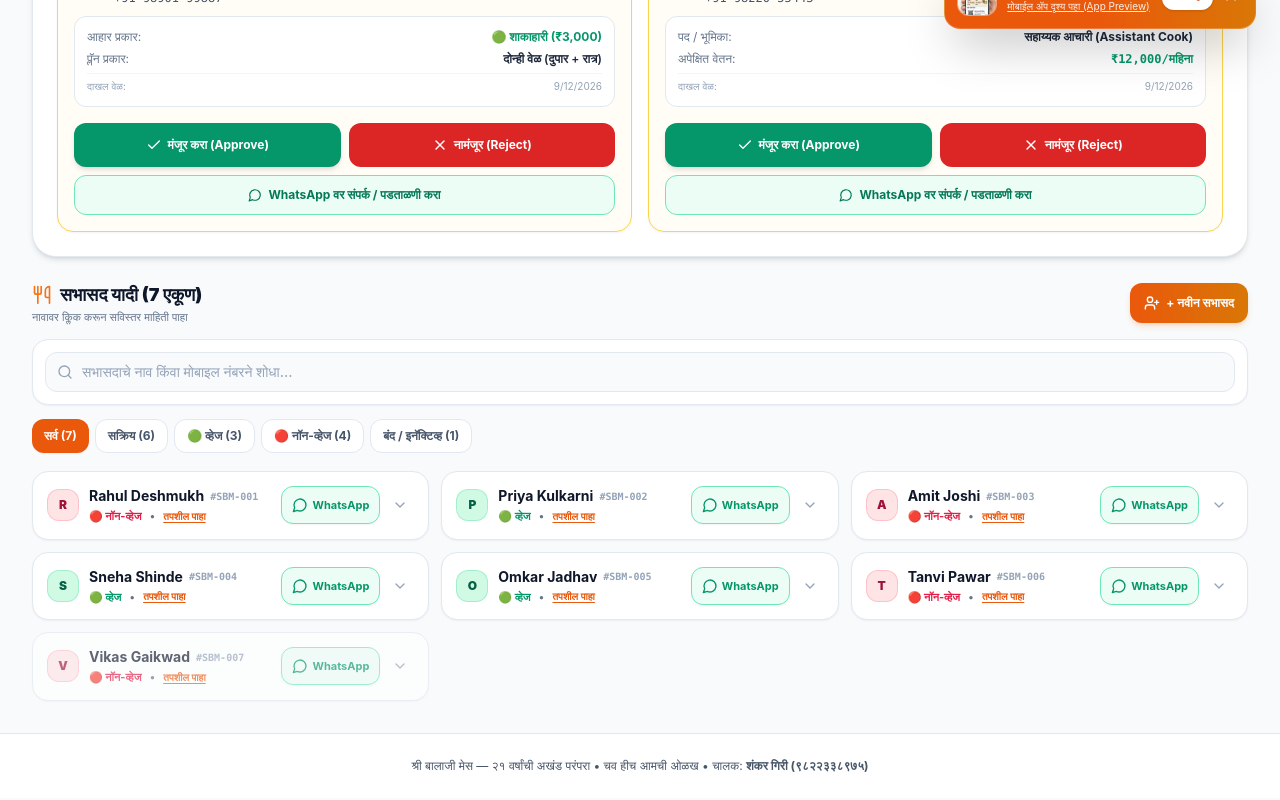
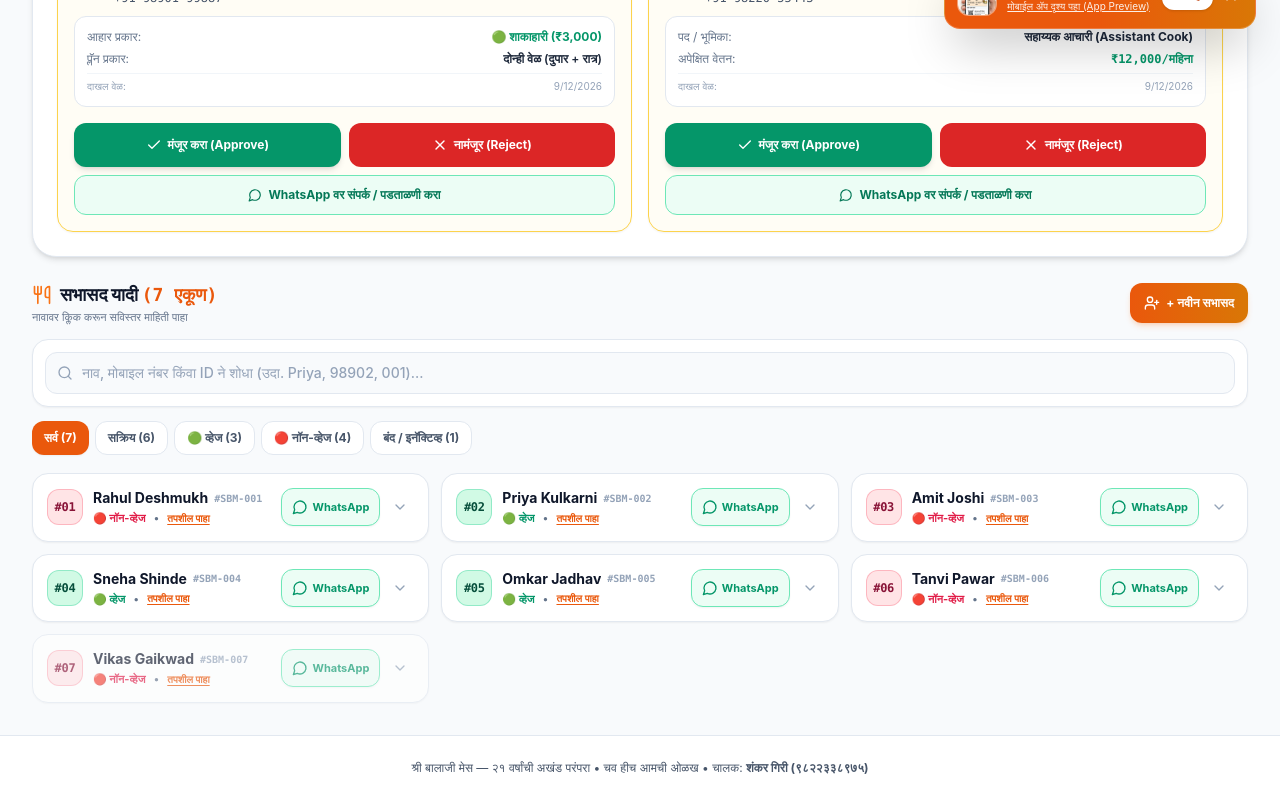
Before and after one commit to Harsh202005/messmitra, a Next.js app in the folder apps/web/: page / in a window 1280 px wide. Shown: the part 755-1555 px from the top of the page. Built offline with nearby package versions, Linux system fonts and the light colour scheme; no server answers; the database is empty.

Commit message:
feat: replace single-letter member avatars with numerical sequence ID badges (#01, #02, etc.)

```diff
--- a/apps/web/src/components/MemberDirectory.tsx
+++ b/apps/web/src/components/MemberDirectory.tsx
@@ -1,6 +1,6 @@
 'use client';
 
-import React, { useState } from 'react';
+import React, { useState, useMemo } from 'react';
 import { useI18n } from '../lib/i18n';
 import { Member, PlanType } from '@messmitra/types';
 import {
@@ -18,11 +18,8 @@ import {
   ChevronUp,
   FileSpreadsheet,
   CheckCircle2,
-  UserCheck,
-  UserX,
-  CreditCard,
-  ShieldCheck,
   Info,
+  RotateCcw,
 } from 'lucide-react';
 import { generateDirectWhatsAppUrl } from '../lib/whatsappTemplates';
 
@@ -45,29 +42,54 @@ export const MemberDirectory: React.FC<MemberDirectoryProps> = ({
   const [searchQuery, setSearchQuery] = useState('');
   const [activeFilter, setActiveFilter] = useState<'all' | 'active' | 'inactive' | 'veg' | 'nonveg'>('all');
 
-  // Track which member has expanded details open (accordion or modal)
+  // Track expanded cards and detail modal
   const [expandedMemberId, setExpandedMemberId] = useState<string | null>(null);
   const [selectedMemberModal, setSelectedMemberModal] = useState<Member | null>(null);
 
-  // Filter members
-  const filteredMembers = members.filter((m) => {
-    const query = searchQuery.trim().toLowerCase();
-    const matchesSearch =
-      query === '' ||
-      m.name.toLowerCase().includes(query) ||
-      m.phone.replace(/[^0-9]/g, '').includes(query.replace(/[^0-9]/g, '')) ||
-      (m.id && m.id.toLowerCase().includes(query));
+  const formatMemberCode = (index: number) => {
+    return `#SBM-${String(index + 1).padStart(3, '0')}`;
+  };
 
-    if (!matchesSearch) return false;
+  const isMemberVeg = (m: Member) => {
+    return (m.dietPreference || (m.gender === 'female' ? 'veg' : 'nonveg')) === 'veg';
+  };
 
-    const diet = m.dietPreference || (m.gender === 'female' ? 'veg' : 'nonveg');
+  // 1. Filter by Search Query
+  const membersMatchingSearch = useMemo(() => {
+    const q = searchQuery.trim().toLowerCase();
+    if (!q) return members;
 
-    if (activeFilter === 'active') return m.status === 'active';
-    if (activeFilter === 'inactive') return m.status === 'inactive';
-    if (activeFilter === 'veg') return diet === 'veg';
-    if (activeFilter === 'nonveg') return diet === 'nonveg';
-    return true;
-  });
+    const cleanNumeric = q.replace(/[^0-9]/g, '');
+
+    return members.filter((m, idx) => {
+      const code = formatMemberCode(idx).toLowerCase(); // "#sbm-001"
+      const numOnlyCode = String(idx + 1); // "1"
+      const name = (m.name || '').toLowerCase();
+      const phone = (m.phone || '').replace(/[^0-9]/g, '');
+      const diet = isMemberVeg(m) ? 'veg शाकाहारी व्हेज' : 'nonveg मांसाहारी नॉनव्हेज';
+      const plan = m.planType || '';
+
+      const matchName = name.includes(q);
+      const matchPhone = cleanNumeric ? phone.includes(cleanNumeric) : false;
+      const matchCode = code.includes(q) || numOnlyCode === q;
+      const matchDiet = diet.includes(q);
+      const matchPlan = plan.includes(q);
+
+      return matchName || matchPhone || matchCode || matchDiet || matchPlan;
+    });
+  }, [members, searchQuery]);
+
+  // 2. Filter by Tab (Active / Inactive / Veg / Non-Veg)
+  const filteredMembers = useMemo(() => {
+    return membersMatchingSearch.filter((m) => {
+      const isVeg = isMemberVeg(m);
+      if (activeFilter === 'active') return m.status === 'active';
+      if (activeFilter === 'inactive') return m.status === 'inactive';
+      if (activeFilter === 'veg') return isVeg;
+      if (activeFilter === 'nonveg') return !isVeg;
+      return true;
+    });
+  }, [membersMatchingSearch, activeFilter]);
 
   const getPlanLabel = (plan: PlanType) => {
     switch (plan) {
@@ -107,18 +129,20 @@ export const MemberDirectory: React.FC<MemberDirectoryProps> = ({
     }
   };
 
-  const formatMemberCode = (index: number) => {
-    return `#SBM-${String(index + 1).padStart(3, '0')}`;
-  };
-
   return (
     <div className="space-y-3.5">
-      {/* 1. Header Action Bar - Separate from Search */}
+      {/* 1. Header Action Row */}
       <div className="flex items-center justify-between gap-2 flex-wrap">
         <div>
           <h3 className="text-base sm:text-lg font-black text-slate-900 dark:text-white flex items-center gap-2">
             <Utensils className="w-4 h-4 sm:w-5 sm:h-5 text-brand-500" />
-            <span>सभासद यादी ({members.length} एकूण)</span>
+            <span>
+              सभासद यादी{' '}
+              <span className="text-brand-600 dark:text-brand-400 font-mono">
+                ({filteredMembers.length}
+                {searchQuery ? ` / ${members.length}` : ' एकूण'})
+              </span>
+            </span>
           </h3>
           <p className="text-[11px] text-slate-500 dark:text-slate-400">
             नावावर क्लिक करून सविस्तर माहिती पाहा
@@ -149,8 +173,8 @@ export const MemberDirectory: React.FC<MemberDirectoryProps> = ({
         </div>
       </div>
 
-      {/* 2. Independent Search Bar with Clear Button */}
-      <div className="bg-white dark:bg-slate-900 p-2.5 sm:p-3 rounded-2xl border border-slate-200 dark:border-slate-800 shadow-sm">
+      {/* 2. Independent Search Bar */}
+      <div className="bg-white dark:bg-slate-900 p-2.5 sm:p-3 rounded-2xl border border-slate-200 dark:border-slate-800 shadow-sm space-y-2">
         <div className="relative flex items-center">
           <Search className="w-4 h-4 text-slate-400 absolute left-3 pointer-events-none" />
           <input
@@ -160,8 +184,8 @@ export const MemberDirectory: React.FC<MemberDirectoryProps> = ({
             onKeyDown={(e) => {
               if (e.key === 'Enter') e.preventDefault();
             }}
-            placeholder="सभासदाचे नाव किंवा मोबाइल नंबरने शोधा..."
-            className="w-full pl-9 pr-9 py-2 min-h-[40px] text-xs sm:text-sm bg-slate-50 dark:bg-slate-800 border border-slate-200 dark:border-slate-700 rounded-xl text-slate-900 dark:text-white placeholder-slate-400 focus:outline-none focus:ring-2 focus:ring-brand-500 transition font-medium"
+            placeholder="नाव, मोबाइल नंबर किंवा ID ने शोधा (उदा. Priya, 98902, 001)..."
+            className="w-full pl-9 pr-9 py-2 min-h-[42px] text-xs sm:text-sm bg-slate-50 dark:bg-slate-800 border border-slate-200 dark:border-slate-700 rounded-xl text-slate-900 dark:text-white placeholder-slate-400 focus:outline-none focus:ring-2 focus:ring-brand-500 transition font-medium"
           />
           {searchQuery && (
             <button
@@ -174,9 +198,29 @@ export const MemberDirectory: React.FC<MemberDirectoryProps> = ({
             </button>
           )}
         </div>
+
+        {/* Live Search Status Notice */}
+        {searchQuery.trim() && (
+          <div className="flex items-center justify-between text-xs bg-amber-50 dark:bg-amber-950/40 px-3 py-1.5 rounded-xl border border-amber-200 dark:border-amber-800/60 text-amber-900 dark:text-amber-200 font-medium">
+            <span>
+              🔍 &quot;<strong>{searchQuery}</strong>&quot; शोध परिणामामध्ये{' '}
+              <strong className="font-bold text-brand-600 dark:text-brand-400 font-mono">
+                {filteredMembers.length}
+              </strong>{' '}
+              सभासद सापडले
+            </span>
+            <button
+              type="button"
+              onClick={() => setSearchQuery('')}
+              className="text-[11px] font-bold text-amber-800 dark:text-amber-300 underline underline-offset-2 hover:text-brand-600 cursor-pointer"
+            >
+              साफ करा (Clear)
+            </button>
+          </div>
+        )}
       </div>
 
-      {/* 3. Filter Tabs (Horizontal Scroll on Mobile) */}
+      {/* 3. Filter Tabs (Counts Dynamically Update with Search) */}
       <div className="flex items-center gap-1.5 overflow-x-auto pb-1 text-xs no-scrollbar">
         <button
           type="button"
@@ -187,7 +231,7 @@ export const MemberDirectory: React.FC<MemberDirectoryProps> = ({
               : 'bg-white dark:bg-slate-800 text-slate-600 dark:text-slate-400 hover:text-slate-900 border border-slate-200 dark:border-slate-700'
           }`}
         >
-          {t('all')} ({members.length})
+          {t('all')} ({membersMatchingSearch.length})
         </button>
         <button
           type="button"
@@ -198,7 +242,7 @@ export const MemberDirectory: React.FC<MemberDirectoryProps> = ({
               : 'bg-white dark:bg-slate-800 text-slate-600 dark:text-slate-400 hover:text-slate-900 border border-slate-200 dark:border-slate-700'
           }`}
         >
-          {t('active')} ({members.filter((m) => m.status === 'active').length})
+          {t('active')} ({membersMatchingSearch.filter((m) => m.status === 'active').length})
         </button>
         <button
           type="button"
@@ -209,7 +253,7 @@ export const MemberDirectory: React.FC<MemberDirectoryProps> = ({
               : 'bg-white dark:bg-slate-800 text-slate-600 dark:text-slate-400 hover:text-slate-900 border border-slate-200 dark:border-slate-700'
           }`}
         >
-          🟢 व्हेज ({members.filter((m) => (m.dietPreference || (m.gender === 'female' ? 'veg' : 'nonveg')) === 'veg').length})
+          🟢 व्हेज ({membersMatchingSearch.filter((m) => isMemberVeg(m)).length})
         </button>
         <button
           type="button"
@@ -220,7 +264,7 @@ export const MemberDirectory: React.FC<MemberDirectoryProps> = ({
               : 'bg-white dark:bg-slate-800 text-slate-600 dark:text-slate-400 hover:text-slate-900 border border-slate-200 dark:border-slate-700'
           }`}
         >
-          🔴 नॉन-व्हेज ({members.filter((m) => (m.dietPreference || (m.gender === 'female' ? 'veg' : 'nonveg')) === 'nonveg').length})
+          🔴 नॉन-व्हेज ({membersMatchingSearch.filter((m) => !isMemberVeg(m)).length})
         </button>
         <button
           type="button"
@@ -231,23 +275,42 @@ export const MemberDirectory: React.FC<MemberDirectoryProps> = ({
               : 'bg-white dark:bg-slate-800 text-slate-600 dark:text-slate-400 hover:text-slate-900 border border-slate-200 dark:border-slate-700'
           }`}
         >
-          {t('inactive')} ({members.filter((m) => m.status === 'inactive').length})
+          {t('inactive')} ({membersMatchingSearch.filter((m) => m.status === 'inactive').length})
         </button>
       </div>
 
       {/* 4. Compact Member Grid (Only Name, ID No, and WhatsApp Button Visible by Default) */}
       {filteredMembers.length === 0 ? (
-        <div className="bg-white dark:bg-slate-900 rounded-2xl p-8 text-center border border-slate-200 dark:border-slate-800">
-          <Utensils className="w-8 h-8 text-slate-300 dark:text-slate-700 mx-auto mb-2" />
-          <p className="text-xs text-slate-500 font-medium">{t('noMembersFound')}</p>
+        <div className="bg-white dark:bg-slate-900 rounded-2xl p-8 text-center border border-slate-200 dark:border-slate-800 space-y-3">
+          <Utensils className="w-10 h-10 text-slate-300 dark:text-slate-700 mx-auto" />
+          <div>
+            <p className="text-sm font-bold text-slate-800 dark:text-slate-200">
+              {searchQuery ? `"${searchQuery}" शोध परिणामामध्ये कोणताही सभासद सापडला नाही.` : 'कोणताही सभासद उपलब्ध नाही.'}
+            </p>
+            <p className="text-xs text-slate-500 mt-1">
+              कृपया नाव, फोन नंबर किंवा ID तपासा किंवा शोध साफ करा.
+            </p>
+          </div>
+          {searchQuery && (
+            <button
+              type="button"
+              onClick={() => setSearchQuery('')}
+              className="inline-flex items-center gap-1.5 px-4 py-2 bg-brand-600 hover:bg-brand-500 text-white font-bold text-xs rounded-xl shadow-md transition cursor-pointer"
+            >
+              <RotateCcw className="w-3.5 h-3.5" />
+              <span>सर्व सभासद दाखवा (Reset)</span>
+            </button>
+          )}
         </div>
       ) : (
         <div className="grid grid-cols-1 sm:grid-cols-2 lg:grid-cols-3 xl:grid-cols-3 gap-2.5 sm:gap-3">
-          {filteredMembers.map((member, idx) => {
-            const isVeg = (member.dietPreference || (member.gender === 'female' ? 'veg' : 'nonveg')) === 'veg';
-            const memberCode = formatMemberCode(members.indexOf(member));
+          {filteredMembers.map((member) => {
+            const isVeg = isMemberVeg(member);
+            const originalIndex = members.findIndex((m) => m.id === member.id);
+            const memberSeq = originalIndex >= 0 ? originalIndex + 1 : 1;
+            const memberCode = formatMemberCode(originalIndex >= 0 ? originalIndex : 0);
+            const memberBadgeId = `#${String(memberSeq).padStart(2, '0')}`;
             const isExpanded = expandedMemberId === member.id;
-            const waPhone = member.phone.replace(/[^0-9]/g, '');
             const waUrl = generateDirectWhatsAppUrl(
               member.phone,
               `🙏 *नमस्ते ${member.name}*,\nश्री बालाजी मेस (चालक: शंकर गिरी - ९८२२३३८९७५) कडून संदेश.`
@@ -264,27 +327,28 @@ export const MemberDirectory: React.FC<MemberDirectoryProps> = ({
                     : 'border-slate-200 dark:border-slate-800 opacity-65 bg-slate-50 dark:bg-slate-950/40'
                 }`}
               >
-                {/* Compact Row (Default View): Name, ID No, and WhatsApp Message Button */}
+                {/* Compact Row (Default View): ID No, Name, and WhatsApp Message Button */}
                 <div className="p-3 sm:p-3.5 flex items-center justify-between gap-2.5">
-                  {/* Clickable Area on Member Name & ID Number to Expand Details */}
+                  {/* Clickable Area on Member ID & Name to Expand Details */}
                   <button
                     type="button"
                     onClick={() => setExpandedMemberId(isExpanded ? null : member.id)}
                     className="flex-1 min-w-0 text-left flex items-center gap-2.5 group cursor-pointer"
                     title="सविस्तर माहिती पाहण्यासाठी क्लिक करा"
                   >
-                    {/* Diet Indicator Dot / Avatar */}
+                    {/* Member ID Badge (Replaces first letter icon) */}
                     <div
-                      className={`w-8 h-8 rounded-xl flex items-center justify-center font-black text-xs shrink-0 ${
+                      className={`min-w-[36px] h-9 px-1.5 rounded-xl flex items-center justify-center font-black font-mono text-xs shrink-0 tracking-tight ${
                         isVeg
-                          ? 'bg-emerald-100 text-emerald-800 dark:bg-emerald-950/80 dark:text-emerald-300 border border-emerald-400/30'
-                          : 'bg-rose-100 text-rose-800 dark:bg-rose-950/80 dark:text-rose-300 border border-rose-400/30'
+                          ? 'bg-emerald-100 text-emerald-900 dark:bg-emerald-950/90 dark:text-emerald-300 border border-emerald-400/40 shadow-xs'
+                          : 'bg-rose-100 text-rose-900 dark:bg-rose-950/90 dark:text-rose-300 border border-rose-400/40 shadow-xs'
                       }`}
+                      title={`सभासद क्रमांक: ${memberCode}`}
                     >
-                      {member.name.charAt(0)}
+                      {memberBadgeId}
                     </div>
 
-                    {/* Member Name and ID No */}
+                    {/* Member Name and Full Code */}
                     <div className="min-w-0 flex-1">
                       <div className="flex items-center gap-1.5 flex-wrap">
                         <span className="font-bold text-sm text-slate-900 dark:text-white group-hover:text-brand-600 dark:group-hover:text-brand-400 transition truncate">
@@ -323,7 +387,7 @@ export const MemberDirectory: React.FC<MemberDirectoryProps> = ({
                     <button
                       type="button"
                       onClick={() => setExpandedMemberId(isExpanded ? null : member.id)}
-                      className="p-1.5 text-slate-400 hover:text-slate-700 dark:hover:text-white rounded-lg transition"
+                      className="p-1.5 text-slate-400 hover:text-slate-700 dark:hover:text-white rounded-lg transition cursor-pointer"
                       title={isExpanded ? 'तपशील बंद करा' : 'सविस्तर तपशील उघडा'}
                     >
                       {isExpanded ? <ChevronUp className="w-4 h-4" /> : <ChevronDown className="w-4 h-4" />}
@@ -447,8 +511,8 @@ export const MemberDirectory: React.FC<MemberDirectoryProps> = ({
             <div className="p-6 space-y-4 text-xs overflow-y-auto">
               {/* Profile Card Header */}
               <div className="flex items-center gap-3 p-3.5 bg-slate-100 dark:bg-slate-800 rounded-2xl">
-                <div className="w-12 h-12 rounded-2xl bg-gradient-to-tr from-brand-600 to-amber-500 flex items-center justify-center text-white text-lg font-black shadow-md shrink-0">
-                  {selectedMemberModal.name.charAt(0)}
+                <div className="w-12 h-12 rounded-2xl bg-gradient-to-tr from-brand-600 to-amber-500 flex items-center justify-center text-white text-base font-black font-mono shadow-md shrink-0">
+                  #{String(members.findIndex((m) => m.id === selectedMemberModal.id) + 1).padStart(2, '0')}
                 </div>
                 <div>
                   <h4 className="font-bold text-base text-slate-900 dark:text-white">
@@ -465,7 +529,7 @@ export const MemberDirectory: React.FC<MemberDirectoryProps> = ({
                 <div className="flex justify-between items-center py-2">
                   <span className="text-slate-500 font-medium">आहार प्रकार (Diet):</span>
                   <span className="font-bold text-sm">
-                    {(selectedMemberModal.dietPreference || (selectedMemberModal.gender === 'female' ? 'veg' : 'nonveg')) === 'veg'
+                    {isMemberVeg(selectedMemberModal)
                       ? '🟢 शाकाहारी (₹3,000)'
                       : '🔴 मांसाहारी (₹3,200)'}
                   </span>
--- a/apps/web/src/components/MemberPortalView.tsx
+++ b/apps/web/src/components/MemberPortalView.tsx
@@ -96,8 +96,8 @@ export const MemberPortalView: React.FC<MemberPortalViewProps> = ({
       {/* Member Profile Banner & Member Switcher */}
       <div className="bg-white dark:bg-slate-900 p-4 sm:p-6 rounded-2xl sm:rounded-3xl border border-slate-200 dark:border-slate-800 shadow-md flex flex-col sm:flex-row sm:items-center justify-between gap-3">
         <div className="flex items-center gap-3">
-          <div className="w-12 h-12 rounded-2xl bg-gradient-to-tr from-brand-600 to-amber-500 flex items-center justify-center text-white text-lg font-black shadow-md shrink-0">
-            {member.name.charAt(0)}
+          <div className="w-12 h-12 rounded-2xl bg-gradient-to-tr from-brand-600 to-amber-500 flex items-center justify-center text-white text-base font-black font-mono shadow-md shrink-0">
+            #{String(Math.max(1, allMembers.findIndex((m) => m.id === member.id) + 1)).padStart(2, '0')}
           </div>
           <div>
             <div className="flex items-center gap-2 flex-wrap">
```
